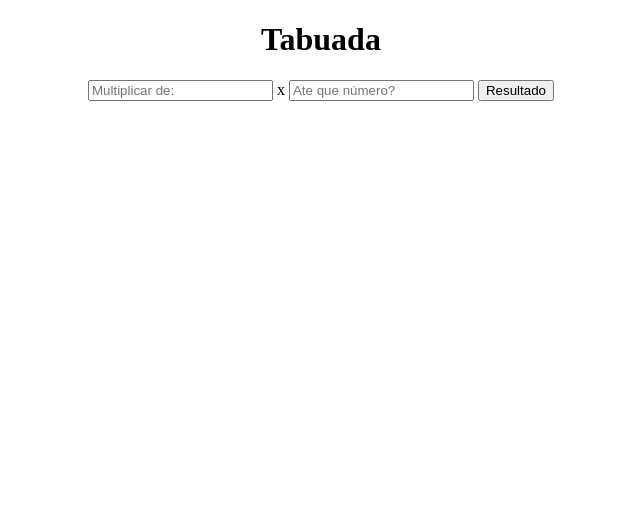
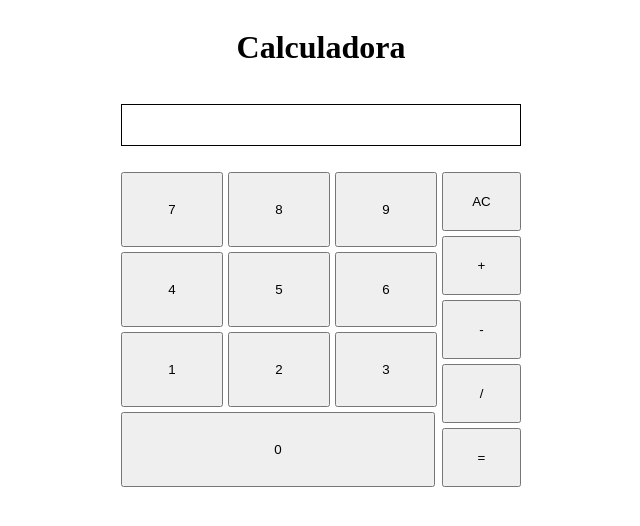
Before and after one commit to PedroNascimento009/Calculadora-Geral, a plain HTML site: page index.html in a window 1280 px wide. Shown: the whole page, without its empty margins (319-959 px from the left). Drawn offline with Linux system fonts and the light colour scheme.

Commit message:
html e script feitos

```diff
--- a/index.html
+++ b/index.html
@@ -8,17 +8,34 @@
     <link rel="stylesheet" href="style.css">
     <script src="script.js" defer></script>
 
-    <title>Tabuada</title>
+    <title>Calculadora</title>
 </head>
 
 <body>
     <div class="container">
-        <h1>Tabuada</h1>
-        <input type="text" id="input1" placeholder="Multiplicar de: ">
-        <span>x</span>
-        <input type="text" id="input2" placeholder="Ate que número?">
-        <button id="btn">Resultado</button>
-        <p id="resultado"></p>
+        <h1>Calculadora</h1>
+        <p id="ip"></p>
+        <div class="container-btn">
+            <div class="items-num">
+                <button type="button" class="btn" data-n="7">7</button>
+                <button type="button" class="btn" data-n="8">8</button>
+                <button type="button" class="btn" data-n="9">9</button>
+                <button type="button" class="btn" data-n="4">4</button>
+                <button type="button" class="btn" data-n="5">5</button>
+                <button type="button" class="btn" data-n="6">6</button>
+                <button type="button" class="btn" data-n="1">1</button>
+                <button type="button" class="btn" data-n="2">2</button>
+                <button type="button" class="btn" data-n="3">3</button>
+                <button type="button" class="btn" data-n="0">0</button>
+            </div>
+            <div class="items-op">
+                <button type="button" class="btn" id="delet">AC</button>
+                <button type="button" class="btn" data-op="+" id="soma">+</button>
+                <button type="button" class="btn" data-op="-" id="sub">-</button>
+                <button type="button" class="btn" data-op="/" id="divi">/</button>
+                <button type="button" class="btn" id="result">=</button>
+            </div>
+        </div>
     </div>
 </body>
 
--- a/script.js
+++ b/script.js
@@ -1,13 +1,29 @@
-const primeiroInput = document.querySelector('#input1')
-const segundoInput = document.querySelector('#input2')
-const botao = document.querySelector('#btn')
-const resultado = document.querySelector('#resultado')
-const container = document.querySelector('.container')
+const btn = document.querySelectorAll('.btn')
+const ip = document.querySelector('#ip')
+const resultado = document.querySelector('#result')
+const deletar = document.querySelector('#delet')
 
-function adicionar () {
-    for(let i = 0; i <= segundoInput.value; i++){
+const addNumero = (n) => ip.textContent += n
 
-    }
-}
+const addOperador = (op) => ip.textContent += op
 
-botao.addEventListener('click',  adicionar)
+resultado.addEventListener('click', () => {
+    const valorAntigo = ip.textContent
+    const novoValor = eval(valorAntigo)
+    ip.textContent = novoValor
+})
+
+deletar.addEventListener('click', () => {
+    ip.textContent= ''
+})
+
+btn.forEach(botao => {
+    botao.addEventListener('click', () => {
+        const numero = botao.dataset.n
+        const operador = botao.dataset.op
+        if(numero){
+            addNumero(numero)
+        } else if(operador){
+            addOperador(operador)
+        }
+})});
--- a/style.css
+++ b/style.css
@@ -1,3 +1,42 @@
 .container {
+    display: flex;
+    flex-direction: column;
     text-align: center;
+
+    width: 50vh;
+    margin: 0 auto;
 }
+
+#ip {
+    border: 1px solid black;
+    padding: 20px;
+}
+
+.container-btn {
+    display: flex;
+    gap: 5px;
+
+    margin-top: 10px;
+}
+
+.items-num {
+    display: grid;
+    grid-template-columns: 1fr 1fr 1fr;
+    flex-basis: 80%;
+    gap: 5px;
+}
+
+.btn {
+    padding: 20px;
+}
+
+.btn:nth-child(10) {
+    width: 308%;
+}
+
+.items-op {
+    display: grid;
+    grid-template-columns: 1fr;
+    flex-basis: 20%;
+    gap: 5px;
+}
```
